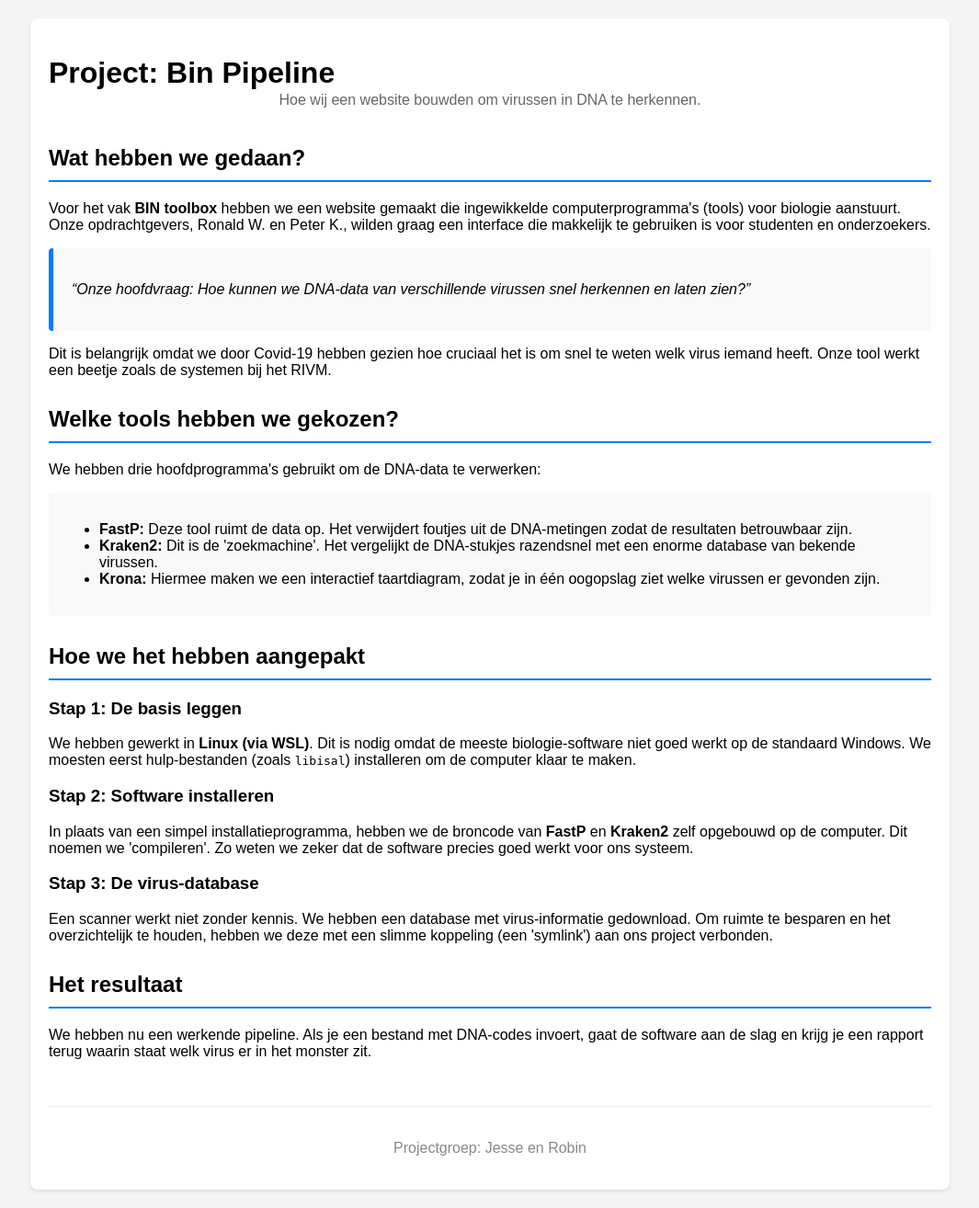
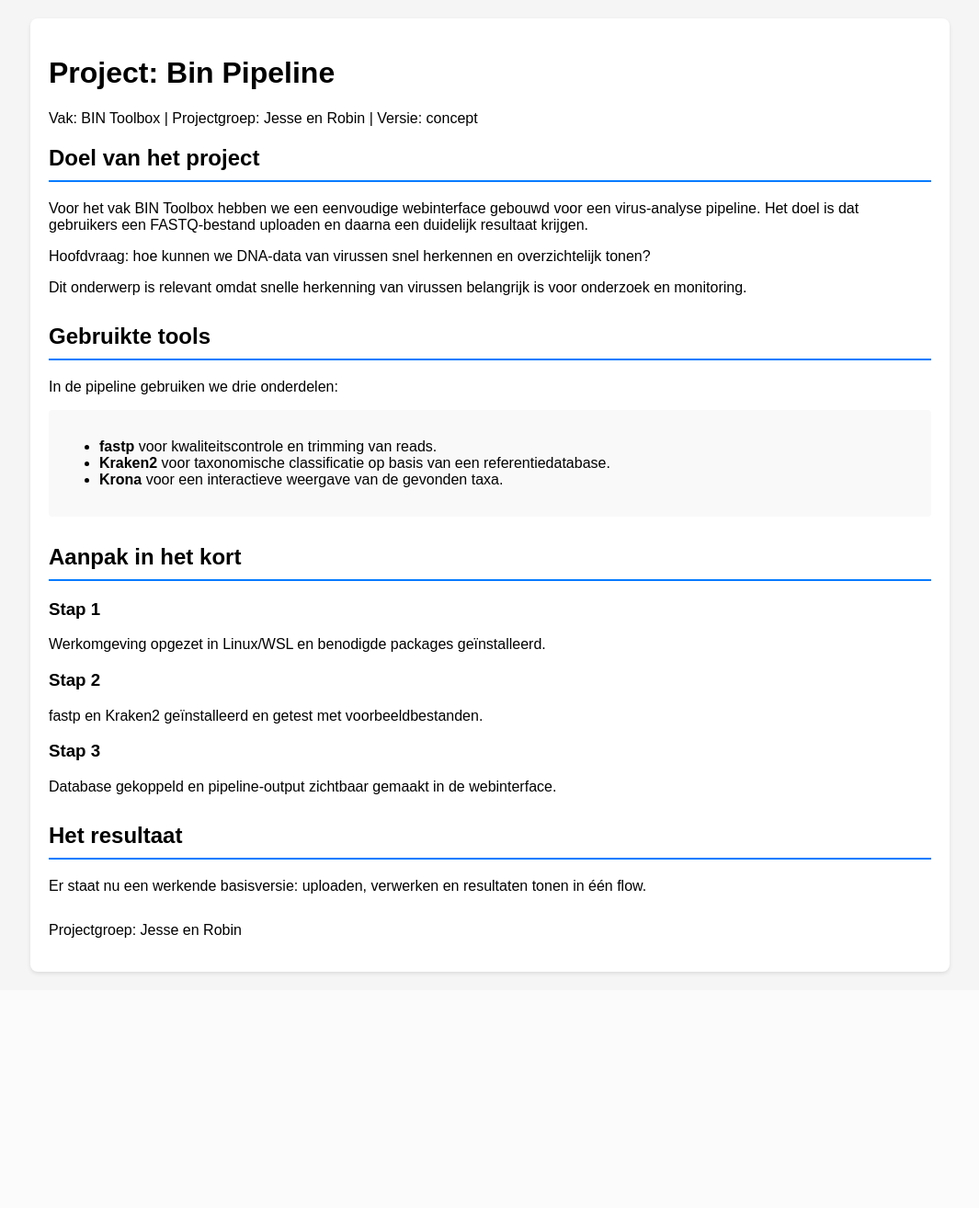
Before and after one commit to JesseP05/bin_tbx, a Python web app: template web/templates/about.html in a window 1280 px wide. Shown: the whole page at 92% size, without its empty margins (107-1172 px from the left). After the commit the page ends 1060 px from the top, so only its background shows below. Run offline with Jinja, Linux system fonts and the light colour scheme; the template is opened without the code that fills it, so the values that code supplies are empty.

Commit message:
index and about changes

```diff
--- a/web/templates/about.html
+++ b/web/templates/about.html
@@ -7,61 +7,54 @@
     <link rel="stylesheet" href="../static/css/stylesheet.css">
 </head>
 <body>
-
     <div class="container">
         <h1>Project: Bin Pipeline</h1>
-        <p style="text-align: center; color: #666; margin-top: -20px; margin-bottom: 40px;">
-            Hoe wij een website bouwden om virussen in DNA te herkennen.
-        </p>
+        <p class="meta">Vak: BIN Toolbox | Projectgroep: Jesse en Robin | Versie: concept</p>
 
         <div class="section">
-            <h2>Wat hebben we gedaan?</h2>
-            <p>Voor het vak <strong>BIN toolbox</strong> hebben we een website gemaakt die ingewikkelde computerprogramma's (tools) voor biologie aanstuurt. Onze opdrachtgevers, Ronald W. en Peter K., wilden graag een interface die makkelijk te gebruiken is voor studenten en onderzoekers.</p>
+            <h2>Doel van het project</h2>
+            <p>Voor het vak BIN Toolbox hebben we een eenvoudige webinterface gebouwd voor een virus-analyse pipeline. Het doel is dat gebruikers een FASTQ-bestand uploaden en daarna een duidelijk resultaat krijgen.</p>
 
-            <div class="config-group" style="font-style: italic; border-left: 5px solid #007bff; padding: 20px;">
-                <p>“Onze hoofdvraag: Hoe kunnen we DNA-data van verschillende virussen snel herkennen en laten zien?”</p>
+            <div class="note">
+                <p>Hoofdvraag: hoe kunnen we DNA-data van virussen snel herkennen en overzichtelijk tonen?</p>
             </div>
 
-            <p>Dit is belangrijk omdat we door Covid-19 hebben gezien hoe cruciaal het is om snel te weten welk virus iemand heeft. Onze tool werkt een beetje zoals de systemen bij het RIVM.</p>
+            <p>Dit onderwerp is relevant omdat snelle herkenning van virussen belangrijk is voor onderzoek en monitoring.</p>
         </div>
 
-
-
         <div class="section">
-            <h2>Welke tools hebben we gekozen?</h2>
-            <p>We hebben drie hoofdprogramma's gebruikt om de DNA-data te verwerken:</p>
+            <h2>Gebruikte tools</h2>
+            <p>In de pipeline gebruiken we drie onderdelen:</p>
             <div class="config-group">
                 <ul>
-                    <li><strong>FastP:</strong> Deze tool ruimt de data op. Het verwijdert foutjes uit de DNA-metingen zodat de resultaten betrouwbaar zijn.</li>
-                    <li><strong>Kraken2:</strong> Dit is de 'zoekmachine'. Het vergelijkt de DNA-stukjes razendsnel met een enorme database van bekende virussen.</li>
-                    <li><strong>Krona:</strong> Hiermee maken we een interactief taartdiagram, zodat je in één oogopslag ziet welke virussen er gevonden zijn.</li>
+                    <li><strong>fastp</strong> voor kwaliteitscontrole en trimming van reads.</li>
+                    <li><strong>Kraken2</strong> voor taxonomische classificatie op basis van een referentiedatabase.</li>
+                    <li><strong>Krona</strong> voor een interactieve weergave van de gevonden taxa.</li>
                 </ul>
             </div>
         </div>
 
         <div class="section">
-            <h2>Hoe we het hebben aangepakt</h2>
+            <h2>Aanpak in het kort</h2>
 
-            <h3>Stap 1: De basis leggen</h3>
-            <p>We hebben gewerkt in <strong>Linux (via WSL)</strong>. Dit is nodig omdat de meeste biologie-software niet goed werkt op de standaard Windows. We moesten eerst hulp-bestanden (zoals <code>libisal</code>) installeren om de computer klaar te maken.</p>
+            <h3>Stap 1</h3>
+            <p>Werkomgeving opgezet in Linux/WSL en benodigde packages geïnstalleerd.</p>
 
-            <h3>Stap 2: Software installeren</h3>
-            <p>In plaats van een simpel installatieprogramma, hebben we de broncode van <strong>FastP</strong> en <strong>Kraken2</strong> zelf opgebouwd op de computer. Dit noemen we 'compileren'. Zo weten we zeker dat de software precies goed werkt voor ons systeem.</p>
+            <h3>Stap 2</h3>
+            <p>fastp en Kraken2 geïnstalleerd en getest met voorbeeldbestanden.</p>
 
-            <h3>Stap 3: De virus-database</h3>
-            <p>Een scanner werkt niet zonder kennis. We hebben een database met virus-informatie gedownload. Om ruimte te besparen en het overzichtelijk te houden, hebben we deze met een slimme koppeling (een 'symlink') aan ons project verbonden.</p>
+            <h3>Stap 3</h3>
+            <p>Database gekoppeld en pipeline-output zichtbaar gemaakt in de webinterface.</p>
         </div>
-
-
 
         <div class="section">
             <h2>Het resultaat</h2>
-            <p>We hebben nu een werkende pipeline. Als je een bestand met DNA-codes invoert, gaat de software aan de slag en krijg je een rapport terug waarin staat welk virus er in het monster zit.</p>
+            <p>Er staat nu een werkende basisversie: uploaden, verwerken en resultaten tonen in één flow.</p>
         </div>
 
-        <footer style="text-align: center; margin-top: 50px; padding-top: 20px; border-top: 1px solid #eee; color: #888;">
+        <footer>
             <p>Projectgroep: Jesse en Robin</p>
         </footer>
     </div>
-    </body>
+</body>
 </html>
```
Also changed, not shown: web/templates/index.html (+39 -23 lines).
